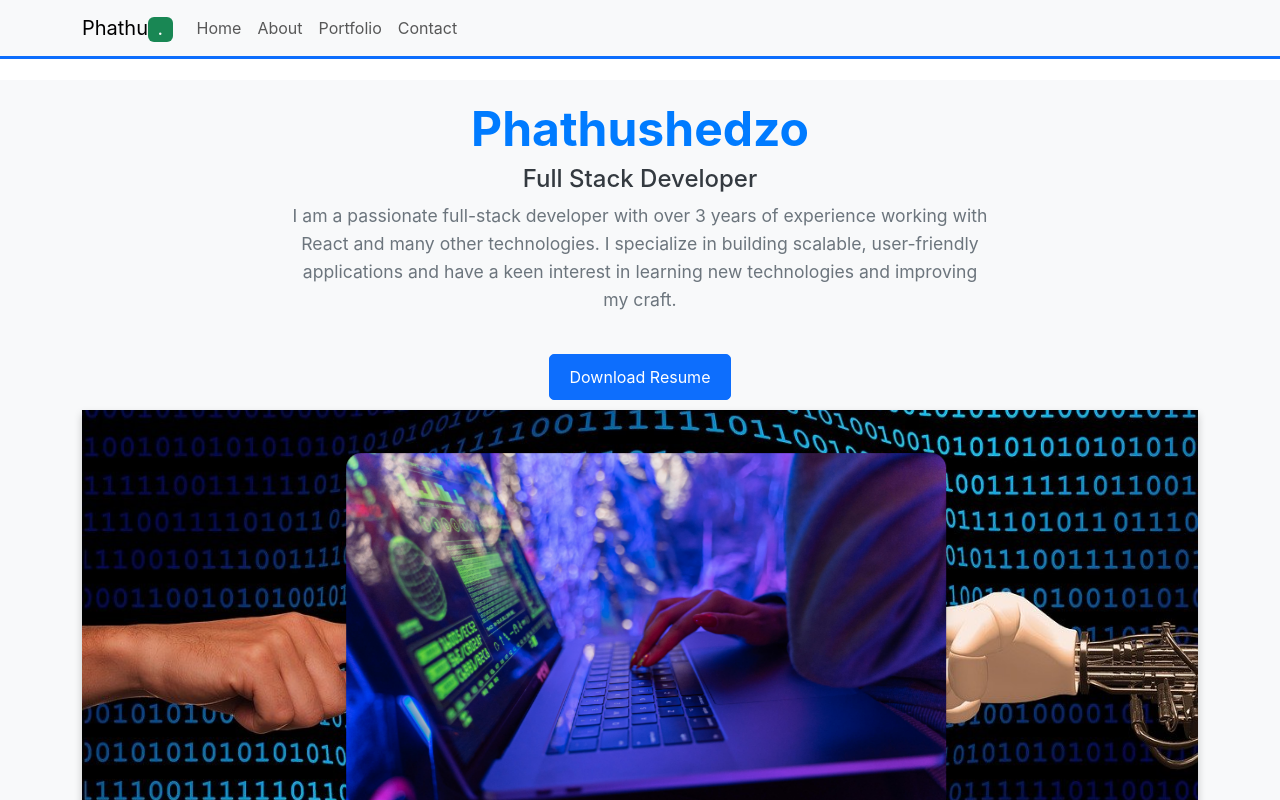
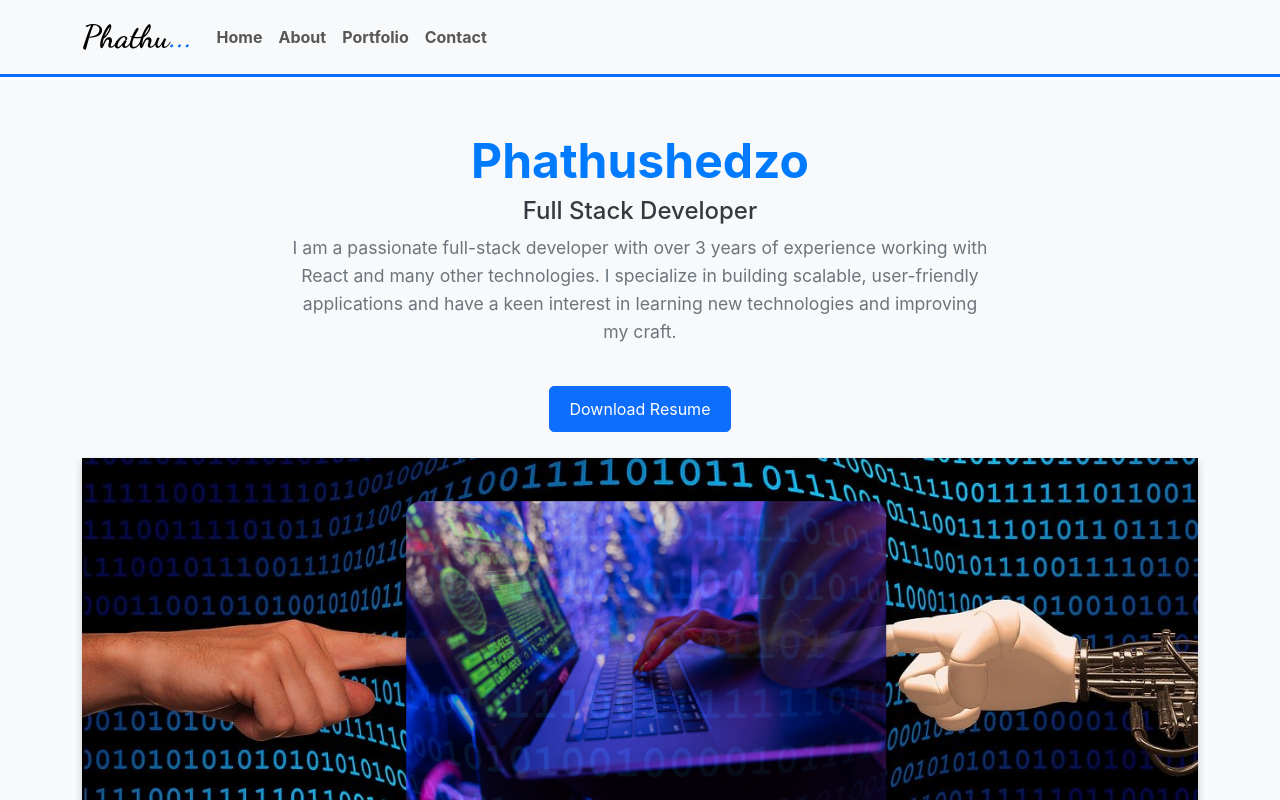
Before and after one commit to RangoSS/portfolio, a React (Create React App) app: page / in a window 1280 px wide. Built offline with nearby package versions, Linux system fonts and the light colour scheme; no server answers.

Commit message:
updating

```diff
--- a/public/index.html
+++ b/public/index.html
@@ -17,6 +17,7 @@
 />
 <link href="https://fonts.googleapis.com/css2?family=Roboto:wght@400;500;600&display=swap" rel="stylesheet">
 
+<link href="https://fonts.googleapis.com/css2?family=Dancing+Script:wght@400;700&display=swap" rel="stylesheet">
 
 
 
--- a/src/App.css
+++ b/src/App.css
@@ -1,3 +1,5 @@
+
+
 /* Ensure the page container takes up the full screen */
 .page-container {
   display: flex;
@@ -19,6 +21,9 @@
   display: block;
   animation: slideIn 1s ease-out forwards;
 }
+.me-auto{
+  font-weight: bold;
+}
 
 /* Slide-in animation for page transition */
 @keyframes slideIn {
@@ -36,3 +41,12 @@
   border:none;
   border-bottom: 3px solid #0d6efd;
 }
+
+.brand-log{
+  font-family: 'Dancing Script', cursive;
+  font-size: xx-large;
+  font-weight: bold;
+}
+.brand-dots{
+  color: #0d6efd;
+}
--- a/src/App.js
+++ b/src/App.js
@@ -1,7 +1,7 @@
 import React, { useState } from 'react';
 import './App.css';
 import { BrowserRouter as Router } from 'react-router-dom';
-import { Navbar, Container, Nav ,Badge } from 'react-bootstrap';
+import { Navbar, Container, Nav } from 'react-bootstrap';
 
 // Import your components
 import Home from './components/pages/Home';
@@ -22,7 +22,7 @@ function App() {
         {/* Navbar */}
         <Navbar expand="lg" className="bg-body-tertiary fixed-top navba-style">
           <Container>
-            <Navbar.Brand href="/">Phathu<Badge bg="success">.</Badge></Navbar.Brand>
+            <Navbar.Brand className='brand-log' href="/">Phathu<span className='brand-dots'>...</span></Navbar.Brand>
             <Navbar.Toggle aria-controls="basic-navbar-nav" />
             <Navbar.Collapse id="basic-navbar-nav">
               <Nav className="me-auto">
--- a/src/components/footer/Footer.js
+++ b/src/components/footer/Footer.js
@@ -1,11 +1,14 @@
 import React from 'react';
 import { Container, Row, Col, Nav } from 'react-bootstrap'; // Import Bootstrap components
 import { FaFacebook, FaLinkedin, FaGithub, FaTwitter } from 'react-icons/fa'; // Add more social media icons from react-icons
-import "./../styles/Footer.css"
+import "./../styles/Footer.css";
+
 // The Footer component
 const Footer = () => {
+   // Scroll to different sections when clicked on bottom links
+
   return (
-    <div className="footer-container" style={{ backgroundColor: '#343a40', padding: '40px 0', color: '#fff',border:'1px solid yellow' }}>
+    <div className="footer-container" style={{ backgroundColor: '#343a40', padding: '40px 0', color: '#fff'}}>
       <Container>
         <Row className="text-center">
           {/* Developer Info */}
@@ -31,7 +34,7 @@ const Footer = () => {
           {/* Social Media Links */}
           <Col md={4} sm={12} className="footer-section">
   <h5>Follow Me</h5>
-  <Nav className="justify-content-center">
+  <Nav className="justify-content-center mb-5">
     <Nav.Link href="https://www.facebook.com/phathutshedzodanies.tshidaisa" target="_blank" className="social-icon">
       <FaFacebook size={30} />
     </Nav.Link>
@@ -45,6 +48,8 @@ const Footer = () => {
       <FaTwitter size={30} />
     </Nav.Link>
   </Nav>
+
+
 </Col>
 
         </Row>
@@ -57,6 +62,8 @@ const Footer = () => {
               <Nav.Link href="/privacy-policy" style={{ color: '#f8f9fa', textDecoration: 'none', marginRight: '15px' }}>Privacy Policy</Nav.Link>
               <Nav.Link href="/terms-of-service" style={{ color: '#f8f9fa', textDecoration: 'none' }}>Terms of Service</Nav.Link>
             </Nav>
+            {/* Divider Line */}
+
           </Col>
         </Row>
       </Container>
--- a/src/components/pages/Home.js
+++ b/src/components/pages/Home.js
@@ -26,7 +26,7 @@ const Home = () => {
           </div>
 
           {/* Buttons */}
-          <div className="button-container">
+          <div className="button-container mb-3">
             <Button variant="primary" size="lg" onClick={downloadResume}>Download Resume</Button>
           </div>
 
--- a/src/components/styles/Footer.css
+++ b/src/components/styles/Footer.css
@@ -85,3 +85,10 @@
 .social-icon:hover {
   color: #00acee; /* You can change this to a different color on hover (e.g., light blue or Twitter-like color) */
 }
+
+.vertical-nav{
+  display: flex;
+  flex-direction: column;
+  align-items: center;
+
+}
--- a/src/components/styles/home.css
+++ b/src/components/styles/home.css
@@ -62,7 +62,7 @@
 }
 
 .computer-image {
-  width: 100%;
+  width: 80%;
   max-width: 600px;
   height: auto;
   border-radius: 15px;
@@ -70,6 +70,7 @@
   animation: moveImage 5s ease-in-out infinite;
   transition: transform 0.3s ease;
   z-index: 1;
+  opacity: 0.9;
 }
 
 /* Zoom effect on hover */
```
